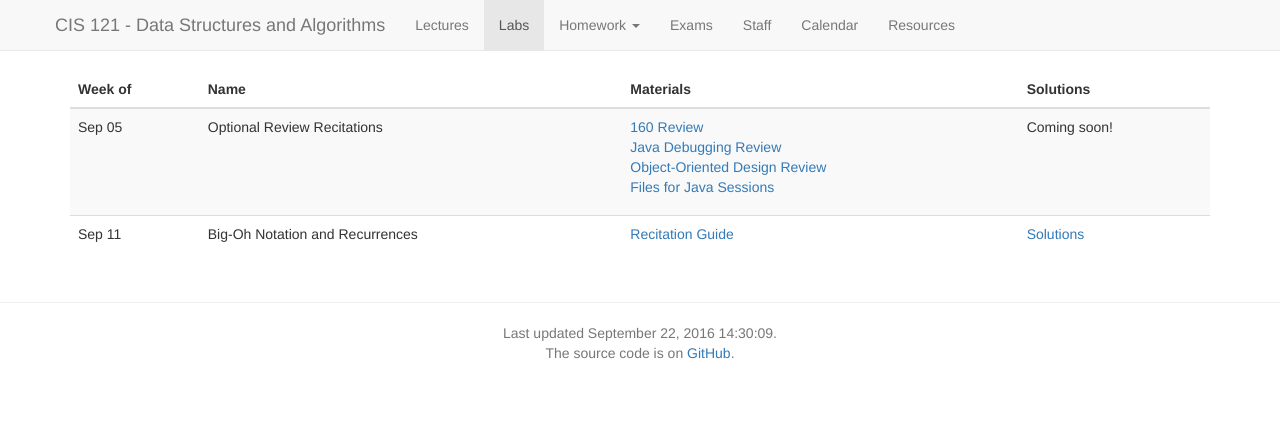
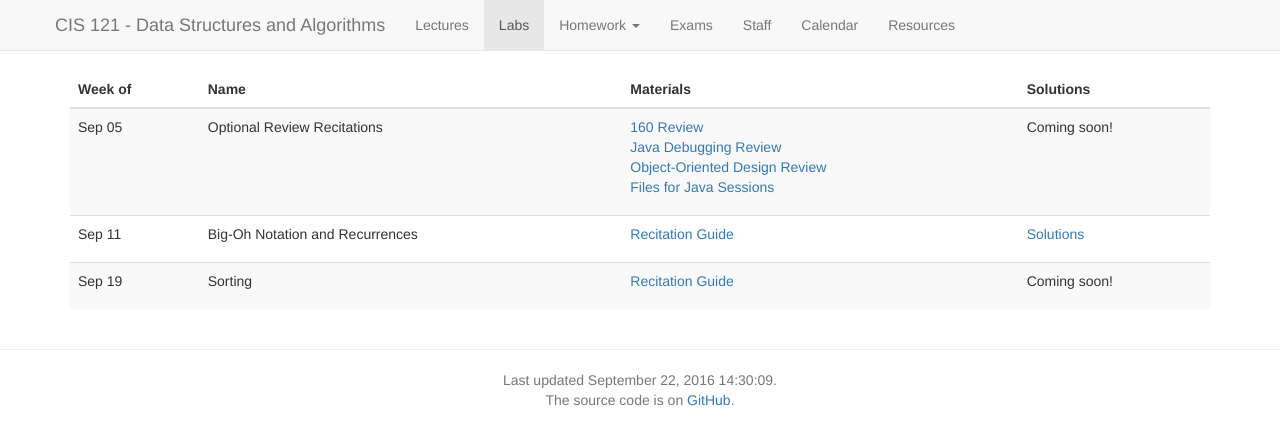
Before and after one commit to vikramkh/course-website-16fa, a Jekyll site: the page built from labs.md, in a window 1280 px wide. Shown: the top 445 px of the page. Built offline with Jekyll 4.4.1, drawn with Linux system fonts in a browser that asks for light colours; nearby versions of some CDN libraries.

Commit message:
Add sorting lab

```diff
--- a/_data/labs.yaml
+++ b/_data/labs.yaml
@@ -16,3 +16,8 @@
     - name: Recitation Guide
       link: content/labs/big_oh/big_oh.pdf
   solutions: content/labs/big_oh/big_oh_sols.pdf
+- date: 2016-09-19
+  name: Sorting
+  problems:
+    - name: Recitation Guide
+      link: content/labs/sorting/sorting.pdf
```
